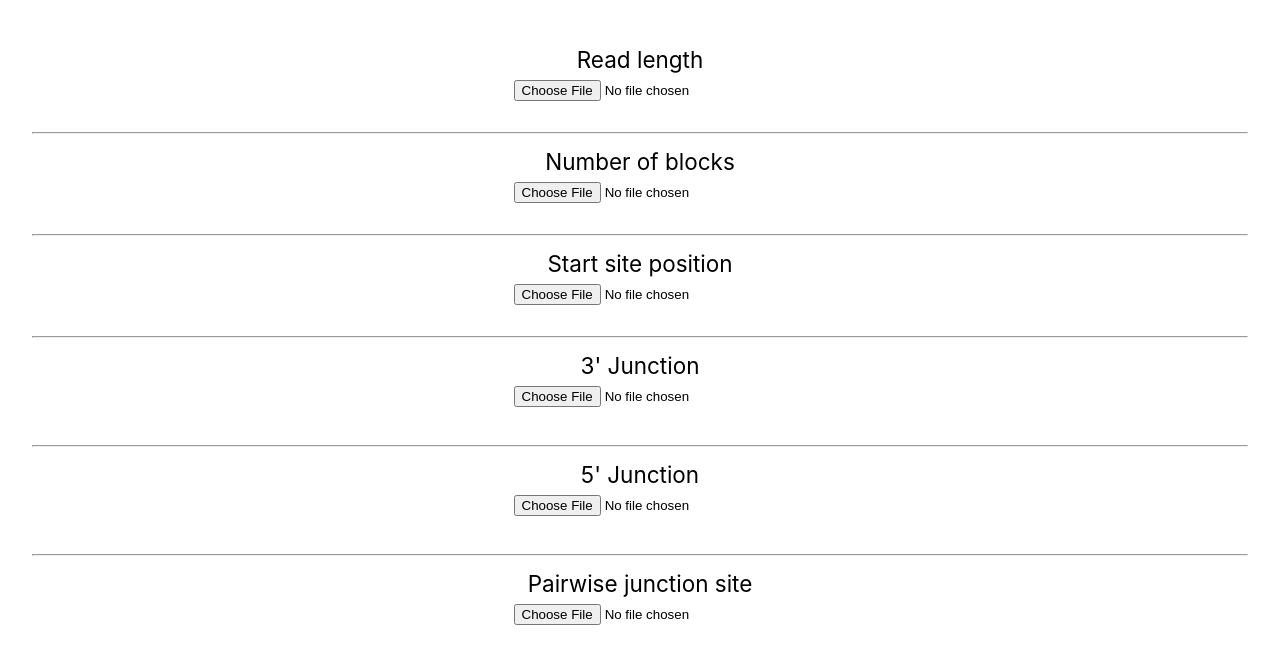
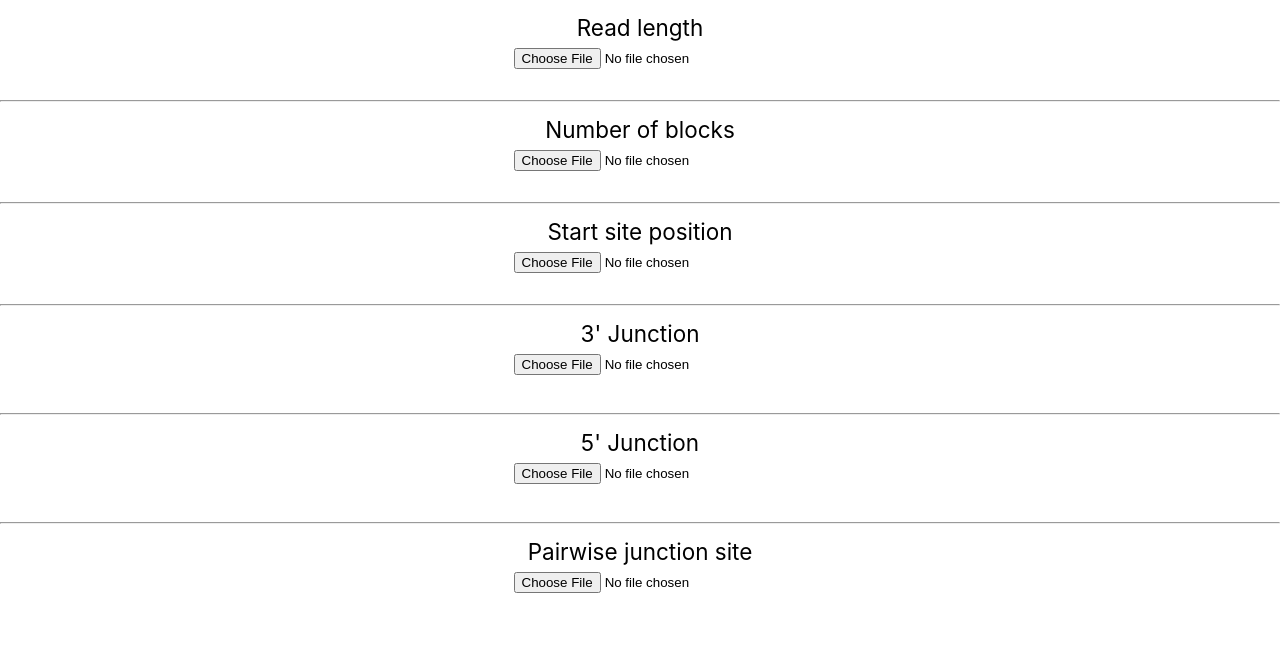
Before and after one commit to Benjent/nanovizer, a Vue app: page / in a window 1280 px wide. Shown: the top 664 px of the page. Built offline with nearby package versions, Linux system fonts and the light colour scheme.

Commit message:
Normalize some CSS

```diff
--- a/src/App.vue
+++ b/src/App.vue
@@ -21,9 +21,8 @@ export default {
     },
     methods: {
         drawTuto(data, id) {
-            // TODO
-            // - tooltip + valeur x et y
-            // - effet visuel au survol
+            // TODO tooltip + valeur x et y
+            // TODO effet visuel au survol
 
             // https://d3-graph-gallery.com/graph/interactivity_zoom.html
             // set the dimensions and margins of the graph
@@ -97,7 +96,7 @@ export default {
 </script>
 
 <template>
-    <main>
+    <main class="l-graphs">
         <ReadLength />
         <hr />
         <BlockNumber />
@@ -115,16 +114,10 @@ export default {
 <style lang="scss">
 @import './assets/base.css';
 
-#app {
-    /* max-width: 1280px; */
+.l-graphs {
     margin: 0 auto;
-    padding: 2rem;
+    width: 100%;
     text-align: center;
     font-weight: normal;
-
-    main {
-        // TODO better selector
-        width: 100%;
-    }
 }
 </style>
--- a/src/components/Junction.vue
+++ b/src/components/Junction.vue
@@ -7,13 +7,13 @@ import FileReader from './FileReader.vue'
 </script>
 
 <template>
-    <section class="entry">
+    <section class="entry l-junction">
         <h2>{{type}}' Junction</h2>
         <FileReader @load="parseFile" />
         <div>
-            <div class="graph-wrapper">
-                <div :id="idGraph" :ref="idGraph" class="entry__graph"></div>
-                <div :id="`${idGraph}Sorted`" :ref="`${idGraph}Sorted`" class="entry__graph"></div>
+            <div class="l-junction__graphs">
+                <div :id="idGraph" :ref="idGraph" class="entry__graph l-junction__graphs__item"></div>
+                <div :id="`${idGraph}Sorted`" :ref="`${idGraph}Sorted`" class="entry__graph l-junction__graphs__item"></div>
             </div>
             <footer v-if="d3Data">
                 <div class="data">
@@ -111,11 +111,13 @@ export default {
 @import '../assets/styles/modules/data.scss';
 @import '../assets/styles/modules/entry.scss';
 
-.graph-wrapper {
-    .entry__graph { // TODO better selectors
-        display: inline-block;
-        width: 50%;
-        box-sizing: border-box;
+.l-junction {
+    &__graphs {
+        &__item {
+            display: inline-block;
+            width: 50%;
+            box-sizing: border-box;
+        }
     }
 }
 </style>
```
